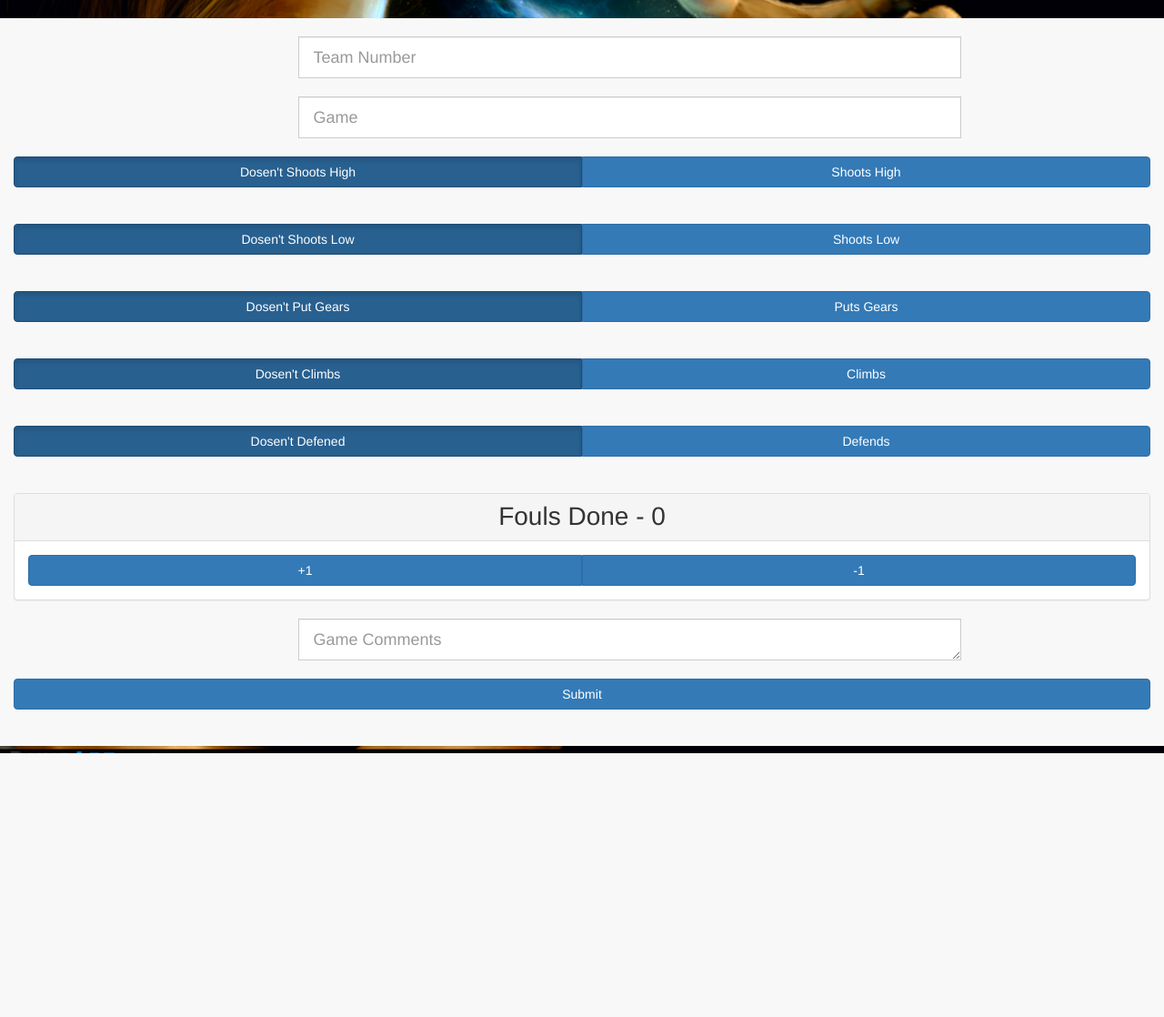
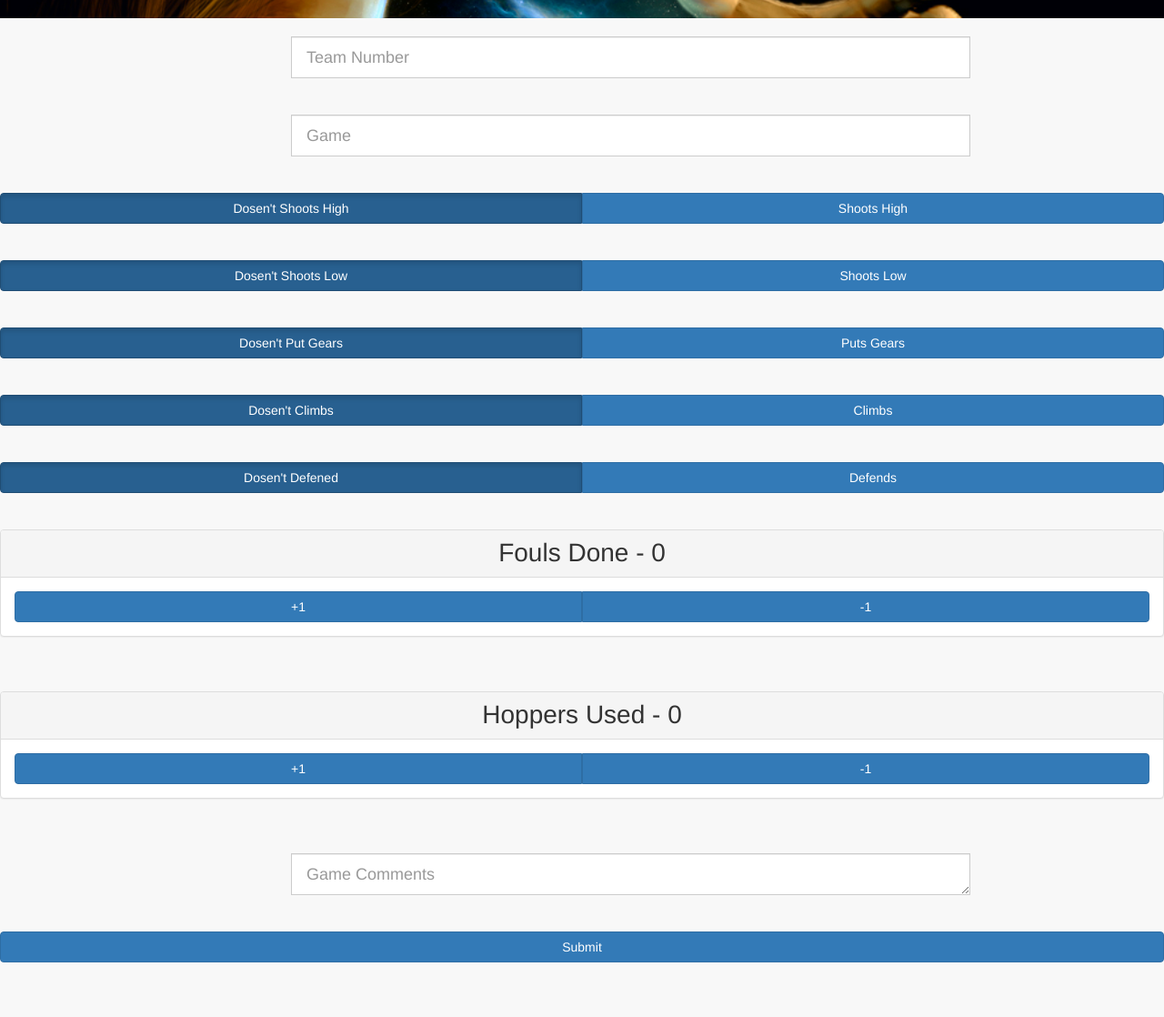
Before and after one commit to Spikes-2212-Programming-Guild/Pandora, a Flask app: page /scoutingForm in a window 1280 px wide. Shown: the part 52-1170 px from the top of the page at 91% size. Before the commit the page ends 880 px from the top, so only its background shows below. Run offline with Flask 2, Linux system fonts and the light colour scheme; some libraries are stand-ins or nearby versions.

Commit message:
added hoppers and added times

```diff
--- a/templates/scoutingForm.html
+++ b/templates/scoutingForm.html
@@ -14,15 +14,7 @@
 {% include 'util/menu.html' %}
 
 <body>
-<script>
-    var fuelHigh=0;
-
-
-
-
-
-</script>
-<form id="scoutingForm" method="post" action="" class="navbar-form navbar-default">
+<form id="scoutingForm" method="post" action="" class=" navbar-default">
     <br/>
     <div class="form-group">
         <input type="hidden" name="userName" id="userName" value="">
@@ -34,7 +26,7 @@
         <br/>
 
         <div class="col-xs-offset-3 col-lg-7 col-sm-7 col-md-7 col-xs-6 input-group input-group-lg input-group-middle">
-            <input type="text" class="form-control" placeholder="Game" name="game" id="game">
+            <input type="number" class="form-control" placeholder="Game" name="game" id="game">
         </div>
 
         <!--<br/>-->
@@ -218,19 +210,13 @@
                 </div>
                 <div class="panel-body">
                     <div class="btn-group btn-group-justified" data-toggle="buttons">
-                        <label id="gearInc10" class="btn btn-primary btn-group ">
-                            +10
-                        </label>
                         <label id="gearInc" class="btn btn-primary btn-group ">
                             +1
                         </label>
                         <label id="gearDec" class="btn btn-primary btn-group">
                             -1
                         </label>
-                        <label id="gearDec10" class="btn btn-primary btn-group ">
-                            -10
-                        </label>
-                    </div>
+                </div>
                 </div>
             </div>
             <br/>
@@ -263,6 +249,15 @@
                                 <input type="radio" name="qualityClimbing" value="{{enum}}" id="qualityClimbing"
                                        autocomplete="off">
                                 {{enum}}
+                                {%if enum == "long"%}
+                                30-23
+                                {%endif%}
+                                {%if enum=="medium"%}
+                                23-15
+                                {%endif%}
+                                {%if enum=="short"%}
+                                15-0
+                                {%endif%}
                             </label>
                         </div>
                         {%endfor%}
@@ -328,6 +323,30 @@
             </div>
         </div>
 
+        <br/>
+        <br/>
+
+        <div id="hoppersPanel" class="panel panel-default">
+            <div class="panel-heading">
+                <h3 class="panel-title" style="text-align: center; font-size: 200%">Hoppers Used - <span
+                        id="hoppers"></span> <input type="hidden" name="hoppersUsed" id="hoppersUsed">
+                </h3>
+            </div>
+            <div class="panel-body">
+                <div class="btn-group btn-group-justified" data-toggle="buttons">
+                    <label id="hopperInc" class="btn btn-primary btn-group ">
+                        +1
+                    </label>
+                    <label id="hopperDec" class="btn btn-primary btn-group">
+                         -1
+                    </label>
+                </div>
+            </div>
+        </div>
+
+        <br/>
+        <br/>
+
         <div class="col-xs-offset-3 col-lg-7 col-sm-7 col-md-7 col-xs-6 input-group input-group-lg input-group-middle">
             <!-- <input type="textarea" class="form-control" placeholder="Comments" id="comments"> -->
             <textarea class="form-control" form="scoutingForm" rows="5" name="comment" id="comment" placeholder="Game Comments"></textarea>
@@ -354,6 +373,7 @@
             fuelLowInit();
             gearsInit();
             foulsInit();
+            hopperInit();
         })
 
         function fuelHighInit() {
@@ -458,7 +478,7 @@
             $('#fuelLowInc10').click(function() {
                     fuelLow+=10;
                 if($('#fuelLowInc').hasClass("btn-danger")){
-                $('#numberShootsLow').removeClass("panel-danger");
+                $('#numberShootsLow').removefoulsClass("panel-danger");
                 $('#numberShootsLow').addClass("panel-default");
                 $('#fuelLowDec').removeClass("btn-danger");
                 $('#fuelLowInc').removeClass("btn-danger");
@@ -579,10 +599,6 @@
                     $('#gearDec').removeClass("btn-danger");
                     $('#gearInc').addClass("btn-primary");
                     $('#gearDec').addClass("btn-primary");
-                    $('#gearInc10').removeClass("btn-danger");
-                    $('#gearDec10').removeClass("btn-danger");
-                    $('#gearInc10').addClass("btn-primary");
-                    $('#gearDec10').addClass("btn-primary");
                 }
                 $('#gears').html(gears);
                  $('#gearsScoredSend').val(gears);
@@ -597,52 +613,49 @@
                     $('#gearInc').addClass("btn-danger");
                     $('#gearDec').removeClass("btn-primary");
                     $('#gearInc').removeClass("btn-primary");
-                    $('#gearDec10').addClass("btn-danger");
-                    $('#gearInc10').addClass("btn-danger");
-                    $('#gearDec10').removeClass("btn-primary");
-                    $('#gearInc10').removeClass("btn-primary");
                 }
                 $('#gears').html(gears);
                  $('#gearsScoredSend').val(gears);
             });
-            $('#gearDec10').click(function() {
-                if(gears>9){
-                    gears-=10;
+            }
+
+            function hopperInit(){
+            var hoppers = 0;
+            $('#hoppers').html(hoppers);
+            $('#hoppersUsed').val(hoppers);
+
+            $('#hopperInc').click(function(){
+                hoppers++;
+                if($('#hopperInc').hasClass("btn-danger")){
+                    $('#hoppersPanel').removeClass("panel-danger");
+                    $('#hoppersPanel').addClass("panel-default");
+                    $('#hopperDec').removeClass("btn-danger");
+                    $('#hopperInc').removeClass("btn-danger");
+                    $('#hopperInc').addClass("btn-primary");
+                    $('#hopperDec').addClass("btn-primary");
+                }
+
+                $('#hoppers').html(hoppers);
+                $('#hoppersUsed').val(hoppers);
+            });
+
+            $('#hopperDec').click(function() {
+                if(hoppers>0){
+                    hoppers--;
                 }else{
-                    gears=0;
-                    $('#gearsInputed').addClass("panel-danger");
-                    $('#gearsInputed').removeClass("panel-default");
-                    $('#gearDec').addClass("btn-danger");
-                    $('#gearInc').addClass("btn-danger");
-                    $('#gearDec').removeClass("btn-primary");
-                    $('#gearInc').removeClass("btn-primary");
-                    $('#gearDec10').addClass("btn-danger");
-                    $('#gearInc10').addClass("btn-danger");
-                    $('#gearDec10').removeClass("btn-primary");
-                    $('#gearInc10').removeClass("btn-primary");
+                    $('#hoppersPanel').addClass("panel-danger");
+                    $('#hoppersPanel').removeClass("panel-default");
+                    $('#hopperDec').addClass("btn-danger");
+                    $('#hopperInc').addClass("btn-danger");
+                    $('#hopperDec').removeClass("btn-primary");
+                    $('#hopperInc').removeClass("btn-primary");
                 }
-                $('#gears').html(gears);
-                $('#gearsScoredSend').val(gears);
-            });
-            $('#gearInc10').click(function() {
-                    gears+=10;
-                if($('#gearInc').hasClass("btn-danger")){
-                    $('#gearsInputed').removeClass("panel-danger");
-                    $('#gearsInputed').addClass("panel-default");
-                    $('#gearInc').removeClass("btn-danger");
-                    $('#gearDec').removeClass("btn-danger");
-                    $('#gearInc').addClass("btn-primary");
-                    $('#gearDec').addClass("btn-primary");
-                    $('#gearInc10').removeClass("btn-danger");
-                    $('#gearDec10').removeClass("btn-danger");
-                    $('#gearInc10').addClass("btn-primary");
-                    $('#gearDec10').addClass("btn-primary");
-                }
-                $('#gears').html(gears);
-                 $('#gearsScoredSend').val(gears);
+                $('#hoppers').html(hoppers);
+                $('#hoppersUsed').val(hoppers);
             });
 
             }
+
 
         //function varInit() {
         //    var memory = {};
```
